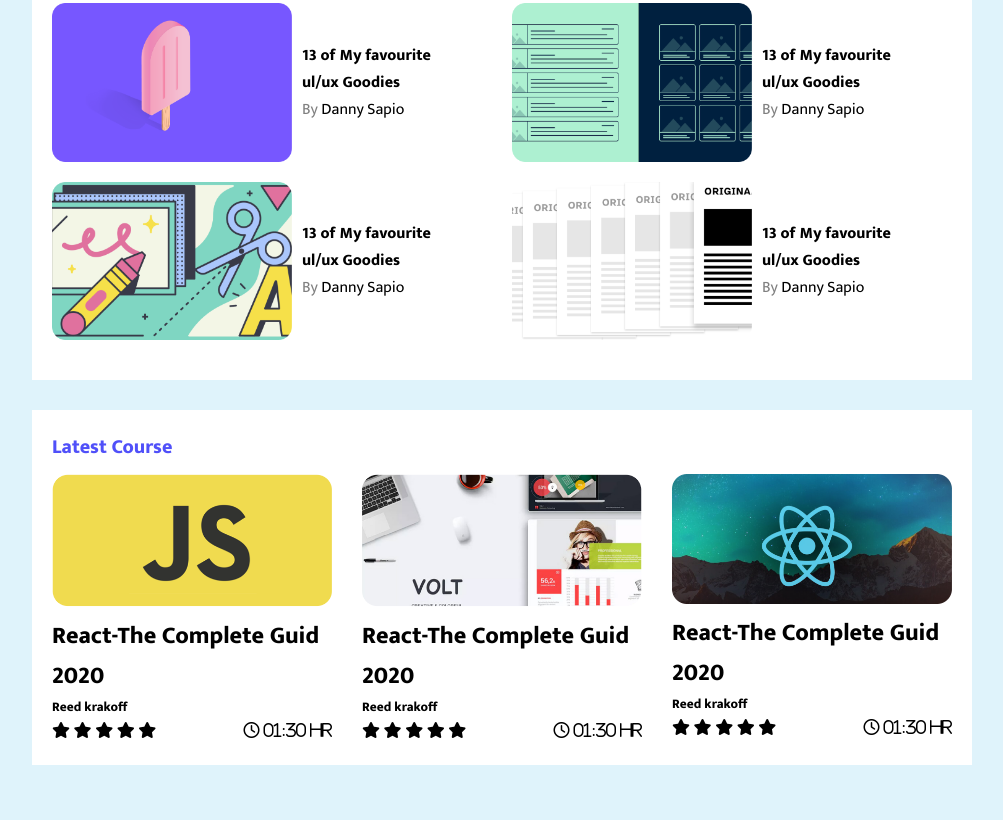
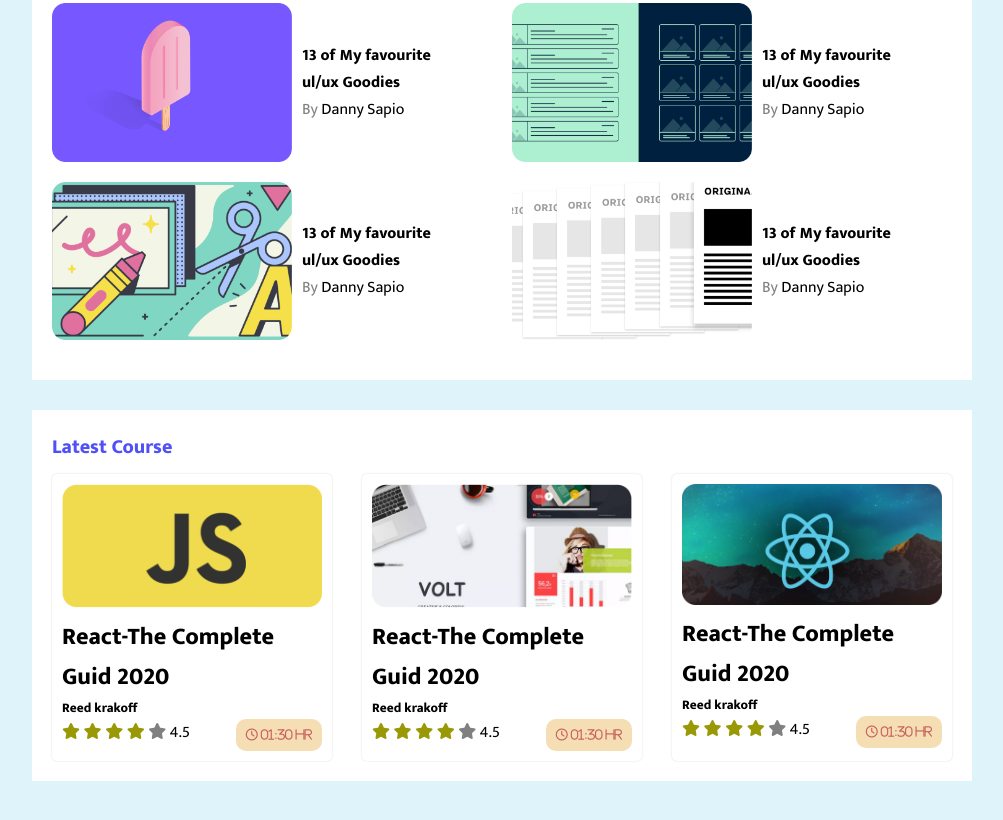
Before and after one commit to mohaiminur24/programig-hero_project01, a plain HTML site: page index.html in a window 1280 px wide. Shown: the part 332-1152 px from the top of the page, without its empty margins (138-1141 px from the left). Drawn offline with Linux system fonts and the light colour scheme.

Commit message:
design ok

```diff
--- a/index.html
+++ b/index.html
@@ -100,11 +100,12 @@
 
                     <div class="deatils">
                         <div class="rating">
-                            <i class="fa-solid fa-star"></i>
-                            <i class="fa-solid fa-star"></i>
-                            <i class="fa-solid fa-star"></i>
-                            <i class="fa-solid fa-star"></i>
-                            <i class="fa-solid fa-star"></i>
+                            <i class="fa-solid fa-star start_fill"></i>
+                            <i class="fa-solid fa-star start_fill"></i>
+                            <i class="fa-solid fa-star start_fill"></i>
+                            <i class="fa-solid fa-star start_fill"></i>
+                            <i class="fa-solid fa-star start_no-fill"></i>
+                            4.5
 
                         </div>
                         <div class="time">
@@ -122,11 +123,12 @@
 
                     <div class="deatils">
                         <div class="rating">
-                            <i class="fa-solid fa-star"></i>
-                            <i class="fa-solid fa-star"></i>
-                            <i class="fa-solid fa-star"></i>
-                            <i class="fa-solid fa-star"></i>
-                            <i class="fa-solid fa-star"></i>
+                            <i class="fa-solid fa-star start_fill"></i>
+                            <i class="fa-solid fa-star start_fill"></i>
+                            <i class="fa-solid fa-star start_fill"></i>
+                            <i class="fa-solid fa-star start_fill"></i>
+                            <i class="fa-solid fa-star start_no-fill"></i>
+                            4.5
 
                         </div>
                         <div class="time">
@@ -144,11 +146,12 @@
 
                     <div class="deatils">
                         <div class="rating">
-                            <i class="fa-solid fa-star"></i>
-                            <i class="fa-solid fa-star"></i>
-                            <i class="fa-solid fa-star"></i>
-                            <i class="fa-solid fa-star"></i>
-                            <i class="fa-solid fa-star"></i>
+                            <i class="fa-solid fa-star start_fill"></i>
+                            <i class="fa-solid fa-star start_fill"></i>
+                            <i class="fa-solid fa-star start_fill"></i>
+                            <i class="fa-solid fa-star start_fill"></i>
+                            <i class="fa-solid fa-star start_no-fill"></i>
+                            4.5
 
                         </div>
                         <div class="time">
--- a/style.css
+++ b/style.css
@@ -96,3 +96,26 @@ section h3{
 .section{
     margin-bottom: 50px !important;
 }
+.class{
+    padding: 10px;
+    box-shadow: 0px 0px 2px rgb(220, 217, 217);
+    border-radius: 5px;
+}
+.start_fill{
+    color: rgb(153, 153, 6);
+}
+.start_no-fill{
+    color: grey;
+}
+.time{
+    color: rgb(198, 92, 92);
+    background-color: wheat;
+    display: flex;
+    justify-content: center;
+    align-items: center;
+    padding: 10px;
+    border-radius: 10px;
+}
+.class .fa-regular{
+    font-size: 12px;
+}
```
